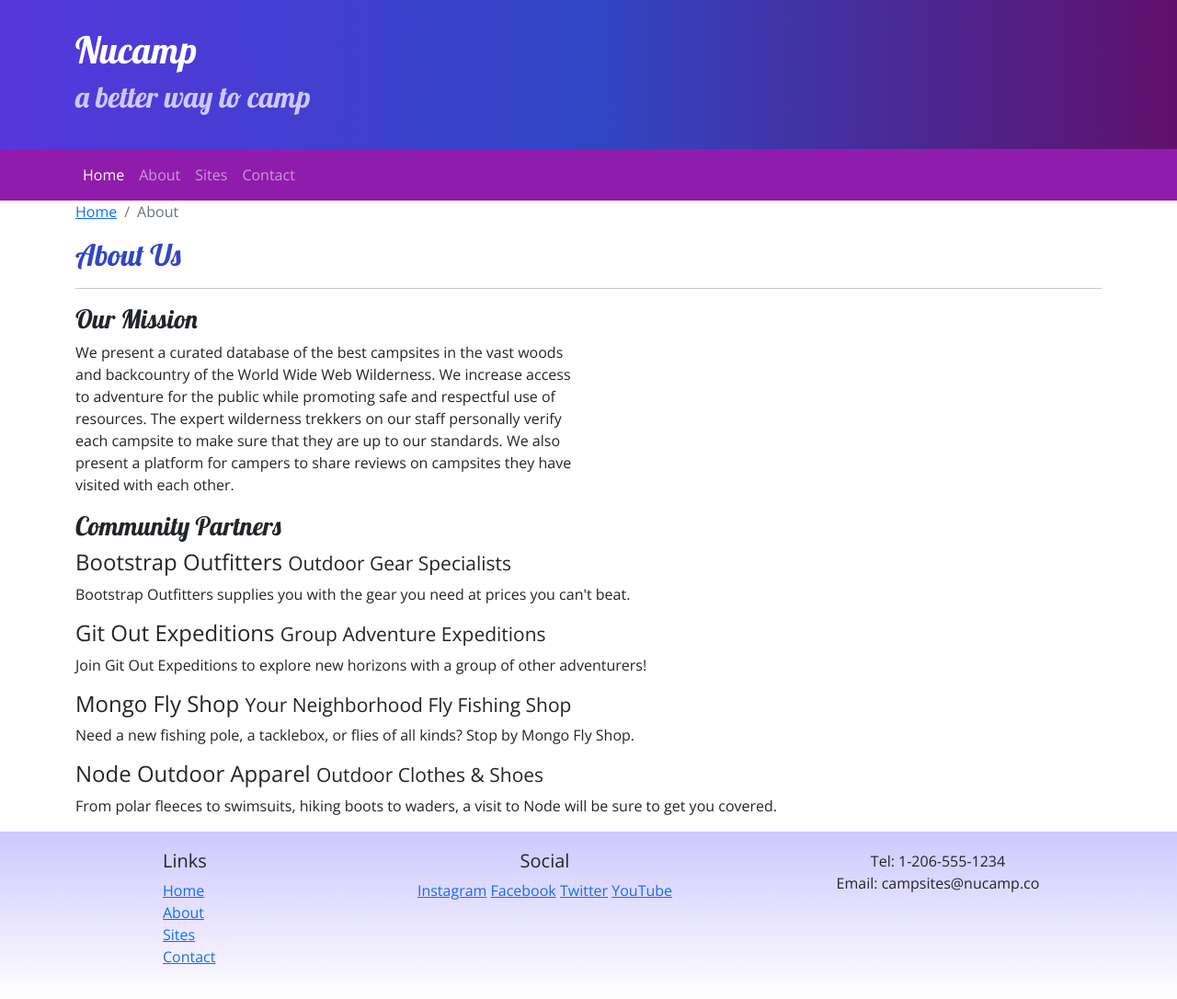
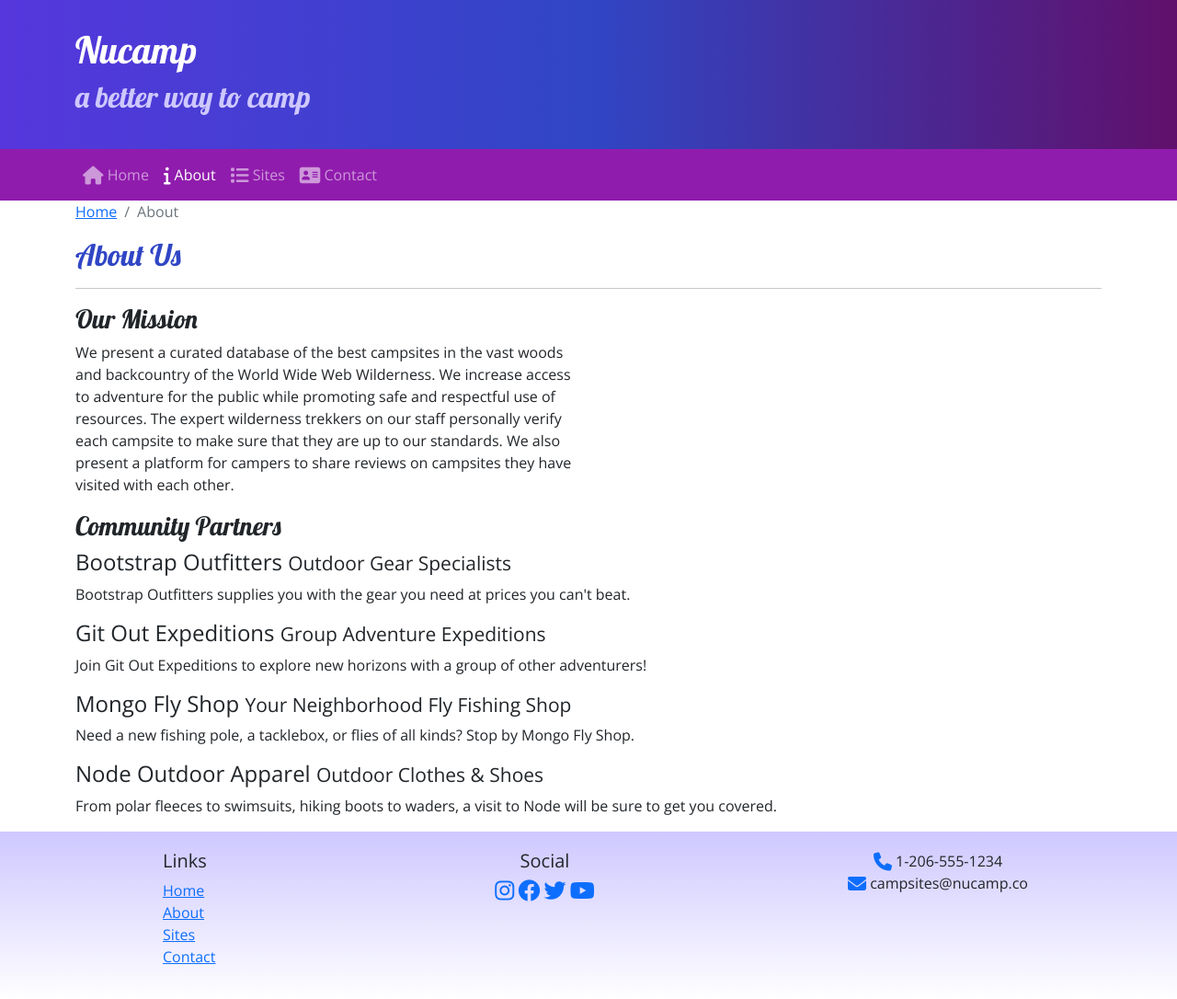
Before and after one commit to TerraDray/nucampsite, a plain HTML site: page aboutus.html in a window 1280 px wide. Shown: the whole page at 92% size. Drawn offline with nearby package versions, Linux system fonts and the light colour scheme.

Commit message:
Icon Fonts

```diff
--- a/aboutus.html
+++ b/aboutus.html
@@ -8,6 +8,7 @@
     <!-- Bootstrap CSS -->
     <link href="https://cdn.jsdelivr.net/npm/bootstrap@5.2.3/dist/css/bootstrap.min.css" rel="stylesheet" integrity="sha384-rbsA2VBKQhggwzxH7pPCaAqO46MgnOM80zW1RWuH61DGLwZJEdK2Kadq2F9CUG65" crossorigin="anonymous"/>
     <!-- Additional CSS must be placed after Bootstrap CSS -->
+    <link rel="stylesheet" href="https://cdnjs.cloudflare.com/ajax/libs/font-awesome/6.2.1/css/all.min.css" integrity="sha512-MV7K8+y+gLIBoVD59lQIYicR65iaqukzvf/nwasF0nqhPay5w/9lJmVM2hMDcnK1OnMGCdVK+iQrJ7lzPJQd1w==" crossorigin="anonymous" referrerpolicy="no-referrer"/>
     <link rel="stylesheet" href="https://fonts.googleapis.com/css?family=Lobster|Open+Sans" />
     <link rel="stylesheet" href="css/styles.css" />
     <title>Nucamp: A Better Way To Camp</title>
@@ -34,10 +35,10 @@
             </button>
             <div class="collapse navbar-collapse" id="nucampNavbar">
                 <ul class="navbar-nav">
-                    <li class="nav-item"><a class="nav-link active" href="index.html">Home</a></li>
-                    <li class="nav-item"><a class="nav-link" href="#">About</a></li>
-                    <li class="nav-item"><a class="nav-link" href="#">Sites</a></li>
-                    <li class="nav-item"><a class="nav-link" href="#">Contact</a></li>
+                    <li class="nav-item"><a class="nav-link" href="index.html"><i class="fa-solid fa-house fa-lg"></i> Home</a></li>
+                    <li class="nav-item"><a class="nav-link active" href="#"><i class="fa-solid fa-info fa-lg"></i> About</a></li>
+                    <li class="nav-item"><a class="nav-link" href="#"><i class="fa-solid fa-list fa-lg"></i> Sites</a></li>
+                    <li class="nav-item"><a class="nav-link" href="#"><i class="fa-solid fa-address-card fa-lg"></i> Contact</a></li>
                 </ul>
             </div>
         </div>
@@ -95,14 +96,14 @@
                 </div>
                 <div class="col-6 col-sm-5 text-center">
                     <h5>Social</h5>
-                    <a href="http://instagram.com/">Instagram</a>
-                    <a href="http://facebook.com/">Facebook</a>
-                    <a href="http://twitter.com/">Twitter</a>
-                    <a href="http://youtube.com/">YouTube</a>
+                    <a href="http://instagram.com/"><i class="fa-brands fa-instagram fa-xl"></i></a>
+                    <a href="http://facebook.com/"><i class="fa-brands fa-facebook fa-xl"></i></a>
+                    <a href="http://twitter.com/"><i class="fa-brands fa-twitter fa-xl"></i></a>
+                    <a href="http://youtube.com/"><i class="fa-brands fa-youtube fa-xl"></i></a>
                 </div>
-                <div class="col-sm-4 text-center">
-                    Tel: 1-206-555-1234<br />
-                    Email: campsites@nucamp.co
+                 <div class="col-sm-4 text-center">
+                    <i class="fa-solid fa-phone fa-lg text-primary"></i> 1-206-555-1234<br />
+                    <i class="fa-solid fa-envelope fa-lg text-primary"></i> campsites@nucamp.co
                 </div>
            </div>
         </div>
```
Also changed, not shown: index.html (+11 -10 lines).
